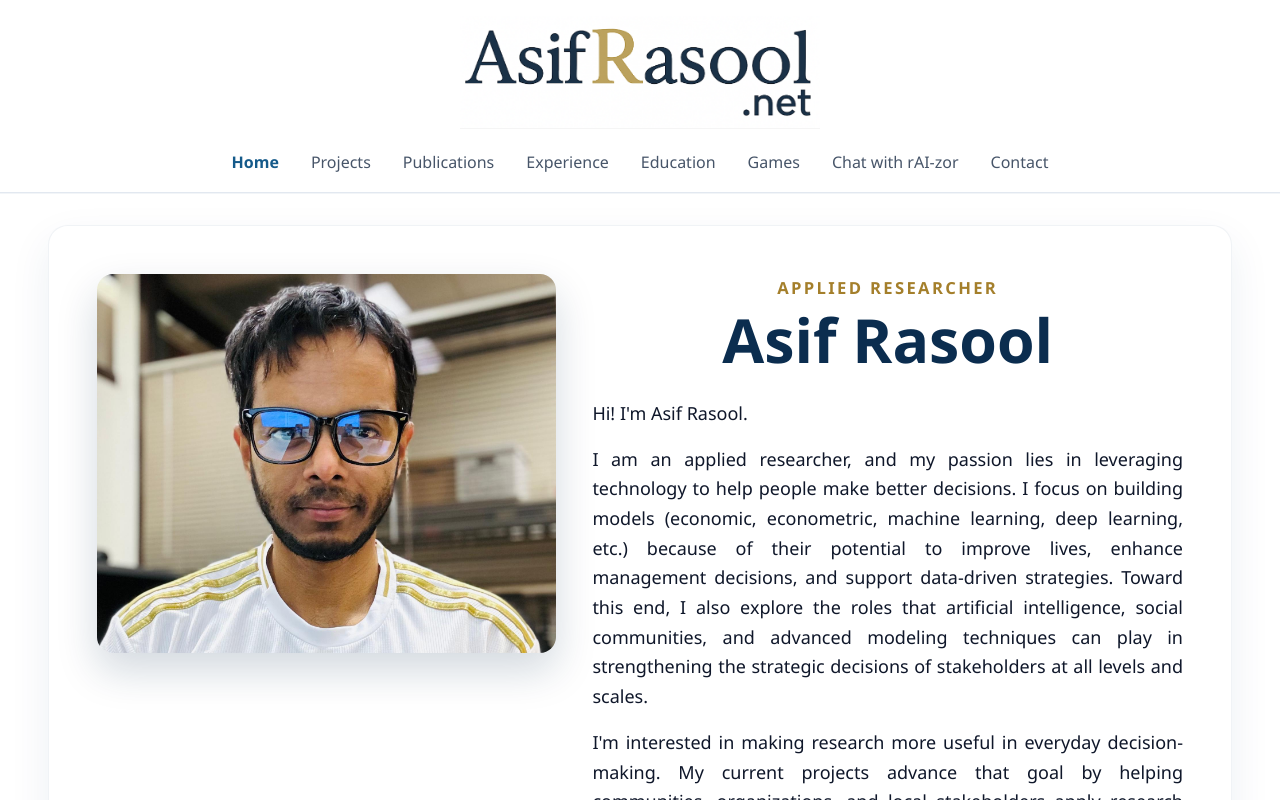
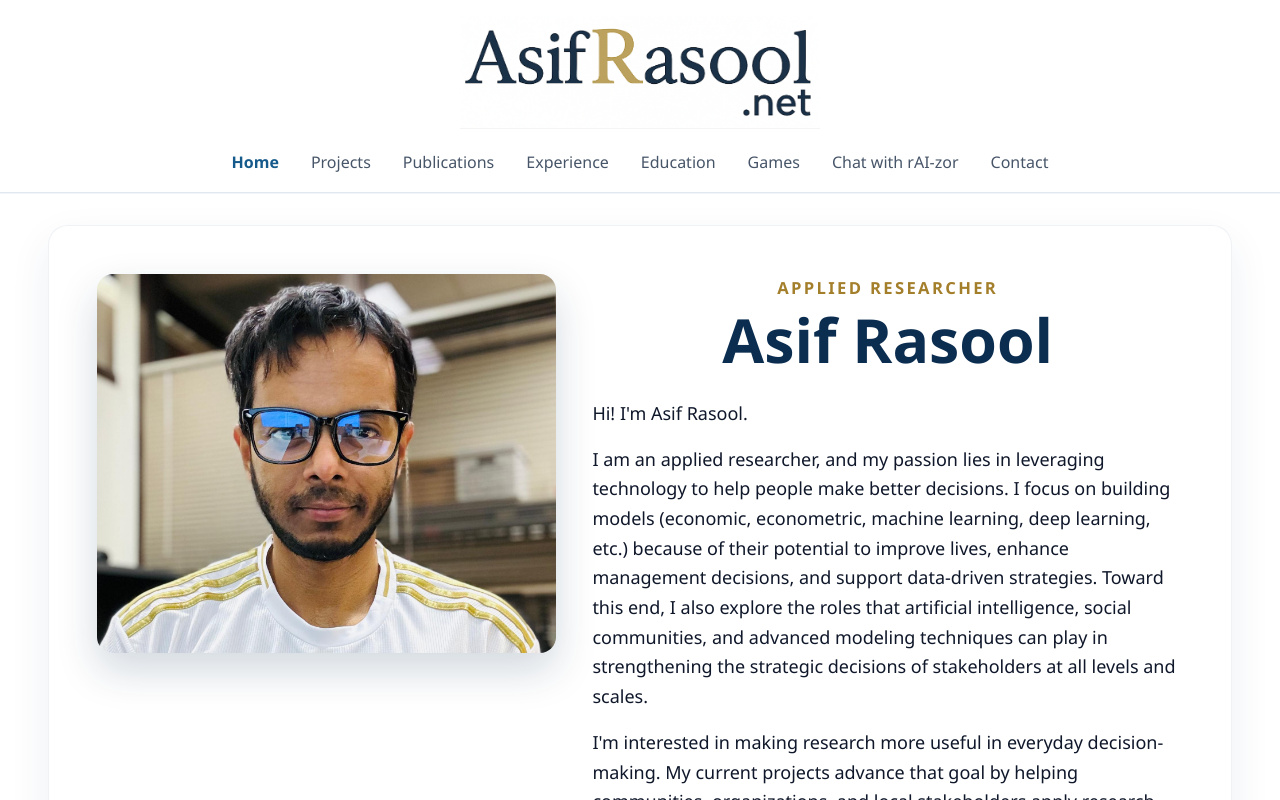
Before and after one commit to Asif-Rasool/my-website, a React (Vite) app: page / in a window 1280 px wide. Shown: the top 800 px of the page. Built offline with nearby package versions, Linux system fonts and the light colour scheme; no server answers.

Commit message:
Update homepage research statement

```diff
--- a/src/App.css
+++ b/src/App.css
@@ -392,8 +392,8 @@ select:focus-visible {
 .intro-content { width: 100%; max-width: none; justify-self: stretch; }
 .intro-content .badge { margin-bottom: 4px; }
 
-/* Justify intro paragraphs for clean edges */
-.intro-content p { text-align: justify; text-justify: inter-word; }
+/* Keep intro body copy left-aligned for natural reading rhythm */
+.intro-content p { text-align: left; text-justify: auto; }
 
 .section-heading h2 {
   margin: 0;
```
